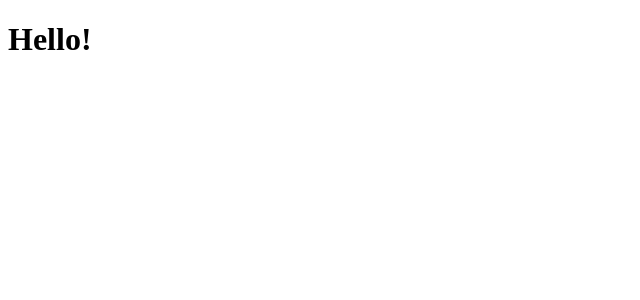
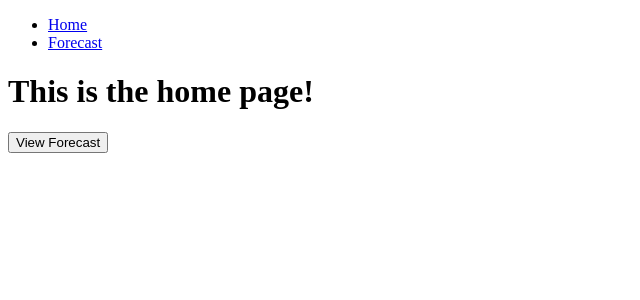
Before and after one commit to bharatm29/SpringBootProject, a React (Vite) app in the folder weather-api-frontend/: page / in a window 1280 px wide. Shown: the top 300 px of the page, without its empty margins (0-640 px from the left). Built offline with nearby package versions, Linux system fonts and the light colour scheme.

Commit message:
Made a basic skeleton of routing

```diff
--- a/weather-api-frontend/index.html
+++ b/weather-api-frontend/index.html
@@ -4,7 +4,7 @@
     <meta charset="UTF-8" />
     <link rel="icon" type="image/svg+xml" href="/vite.svg" />
     <meta name="viewport" content="width=device-width, initial-scale=1.0" />
-    <title>Vite + React</title>
+    <title>Weather API</title>
   </head>
   <body>
     <div id="root"></div>
--- a/weather-api-frontend/package.json
+++ b/weather-api-frontend/package.json
@@ -11,7 +11,8 @@
   },
   "dependencies": {
     "react": "^18.2.0",
-    "react-dom": "^18.2.0"
+    "react-dom": "^18.2.0",
+    "react-router-dom": "^6.13.0"
   },
   "devDependencies": {
     "@types/react": "^18.0.37",
--- a/weather-api-frontend/src/App.jsx
+++ b/weather-api-frontend/src/App.jsx
@@ -1,5 +1,11 @@
+import APIRouter from "./modules/APIRouter";
+import Header from "./modules/Header";
+
 export default function App() {
-  return (
-      <h1>Hello!</h1>
-  )
+    return (
+        <>
+			<Header></Header>
+            <APIRouter></APIRouter>
+        </>
+    );
 }
--- a/weather-api-frontend/src/main.jsx
+++ b/weather-api-frontend/src/main.jsx
@@ -1,9 +1,12 @@
-import React from 'react'
-import ReactDOM from 'react-dom/client'
-import App from './App.jsx'
+import React from "react";
+import ReactDOM from "react-dom/client";
+import App from "./App.jsx";
+import { BrowserRouter } from "react-router-dom";
 
-ReactDOM.createRoot(document.getElementById('root')).render(
+ReactDOM.createRoot(document.getElementById("root")).render(
   <React.StrictMode>
-    <App />
-  </React.StrictMode>,
-)
+    <BrowserRouter>
+      <App />
+    </BrowserRouter>
+  </React.StrictMode>
+);
--- /dev/null
+++ b/weather-api-frontend/src/modules/APIRouter.jsx
@@ -0,0 +1,13 @@
+import React from 'react'
+import { Route, Routes } from 'react-router-dom'
+import Home from './Home'
+import Forecast from './Forecast'
+
+export default function APIRouter() {
+  return (
+    <Routes>
+        <Route path='/' element={<Home></Home>}></Route>
+        <Route path='/forecast' element={<Forecast></Forecast>}></Route>
+    </Routes>
+)
+}
--- /dev/null
+++ b/weather-api-frontend/src/modules/Forecast.jsx
@@ -0,0 +1,9 @@
+import { useLocation } from "react-router-dom"
+
+export default function Forecast() {
+    const location = useLocation();
+
+    return (
+    <div>Forecast</div>
+  )
+}
--- /dev/null
+++ b/weather-api-frontend/src/modules/Header.jsx
@@ -0,0 +1,23 @@
+import React from "react";
+import { NavLink } from "react-router-dom";
+
+export default function Header() {
+    return (
+        <header className="main-header">
+            <nav className="main-nav">
+                <ul className="header-ul">
+                    <li className="header-li">
+                        <NavLink to={"/"} className="header-link">
+                            Home
+                        </NavLink>
+                    </li>
+                    <li className="header-li">
+                        <NavLink to={"/forecast"} className="header-link">
+                            Forecast
+                        </NavLink>
+                    </li>
+                </ul>
+            </nav>
+        </header>
+    );
+}
--- /dev/null
+++ b/weather-api-frontend/src/modules/Home.jsx
@@ -0,0 +1,14 @@
+import { useNavigate } from "react-router-dom";
+
+export default function Home() {
+    const navigate = useNavigate();
+    const handleForecast = (e) => {
+        navigate("/forecast", { state: { text: "redirected from Home" } });
+    };
+    return (
+        <>
+            <h1>This is the home page!</h1>
+            <button onClick={handleForecast}>View Forecast</button>
+        </>
+    );
+}
```
Also changed, not shown: 1 other file (tests, documents, lock files or other folders).
